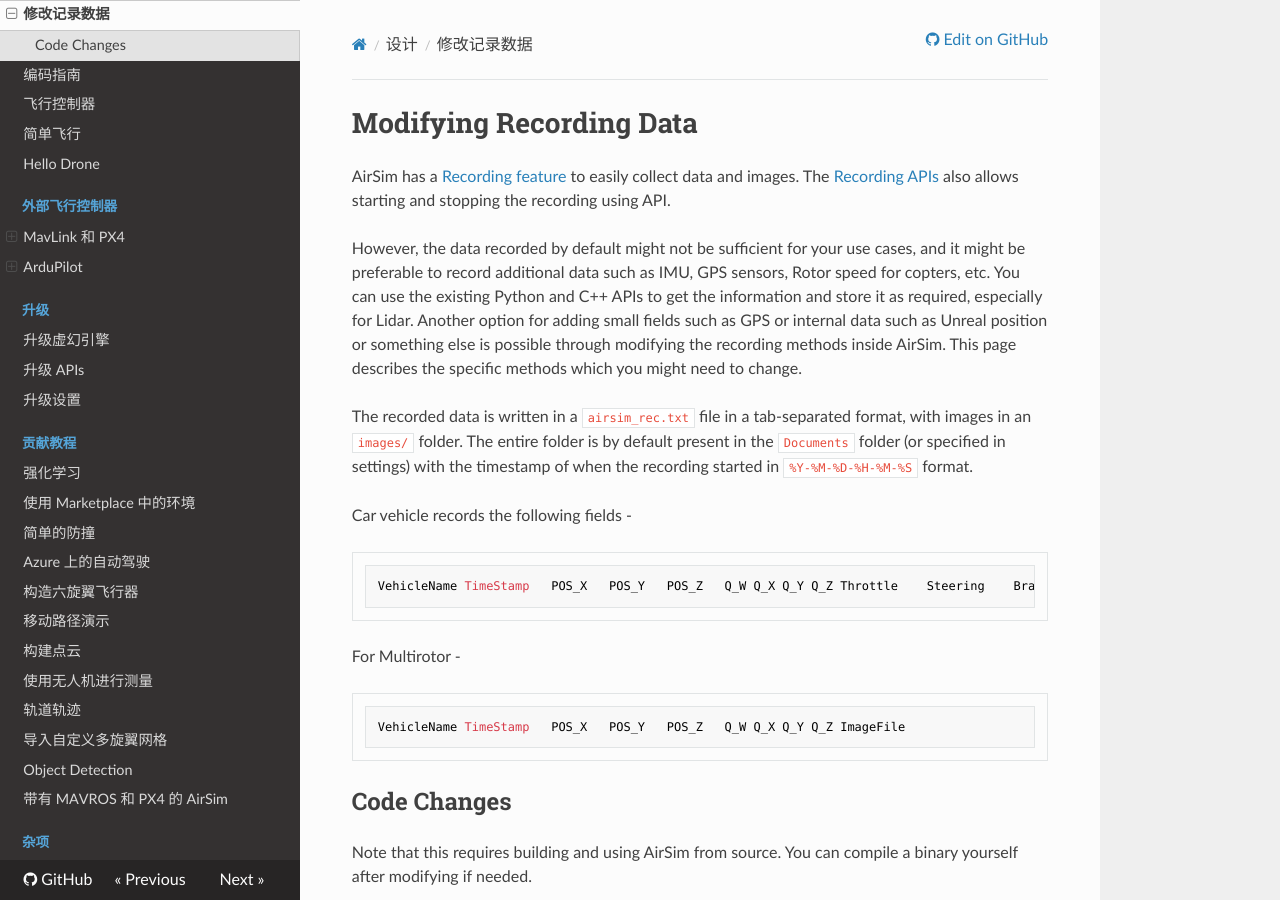
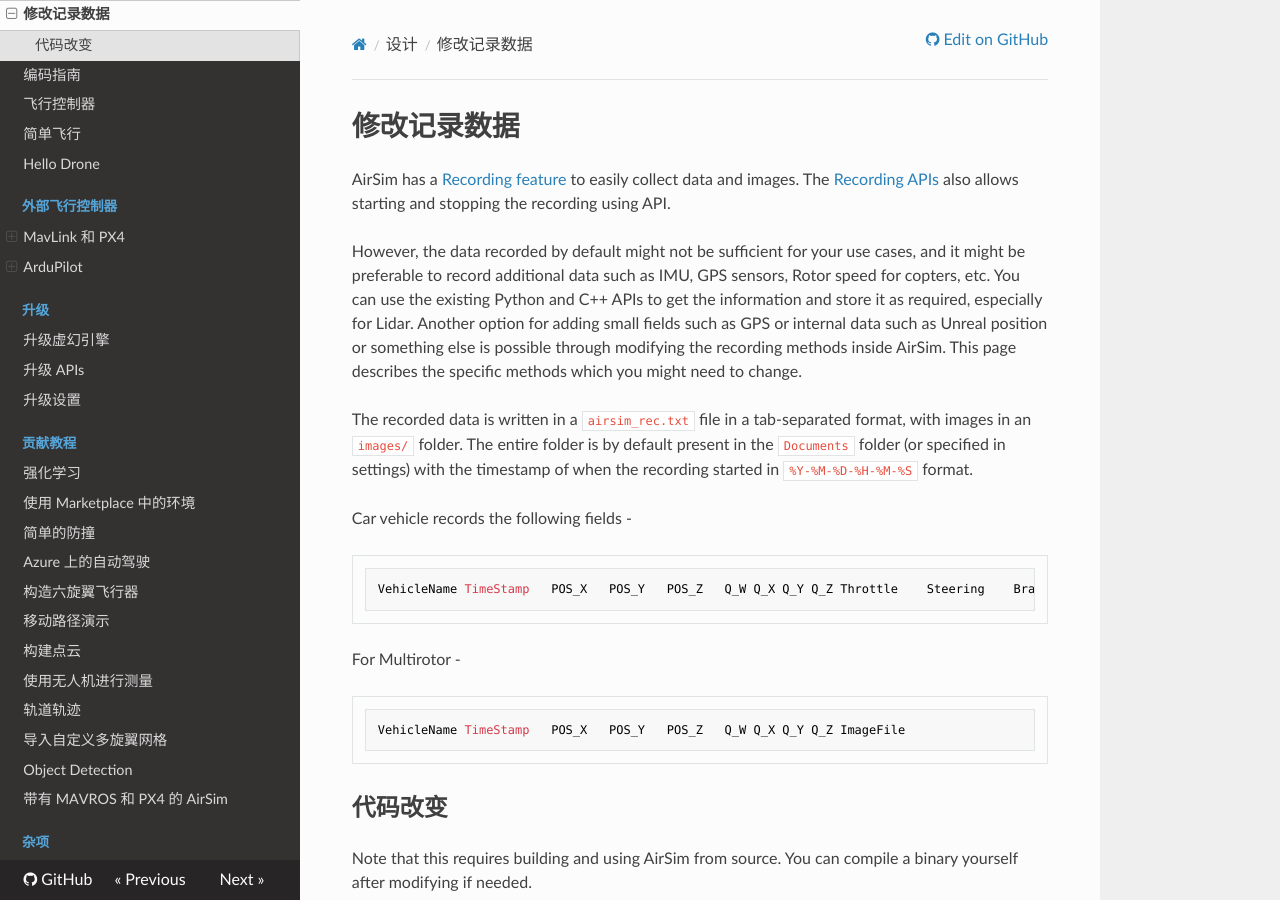
Before and after one commit to nongfu212/air_doc, an MkDocs documentation site: the page built from docs/modify_recording_data.md, in a window 1280 px wide and 900 px high. Built offline with MkDocs 1.6.1, drawn with Linux system fonts in a browser that asks for light colours; nearby versions of some CDN libraries.

Commit message:
Update modify recording data (#6)

````diff
--- a/docs/modify_recording_data.md
+++ b/docs/modify_recording_data.md
@@ -1,4 +1,4 @@
-# Modifying Recording Data
+# 修改记录数据
 
 AirSim has a [Recording feature](settings.md#recording) to easily collect data and images. The [Recording APIs](apis.md#recording-apis) also allows starting and stopping the recording using API.
 
@@ -18,7 +18,7 @@
 VehicleName TimeStamp   POS_X   POS_Y   POS_Z   Q_W Q_X Q_Y Q_Z ImageFile
 ```
 
-## Code Changes
+## 代码改变
 
 Note that this requires building and using AirSim from source. You can compile a binary yourself after modifying if needed.
 
````
